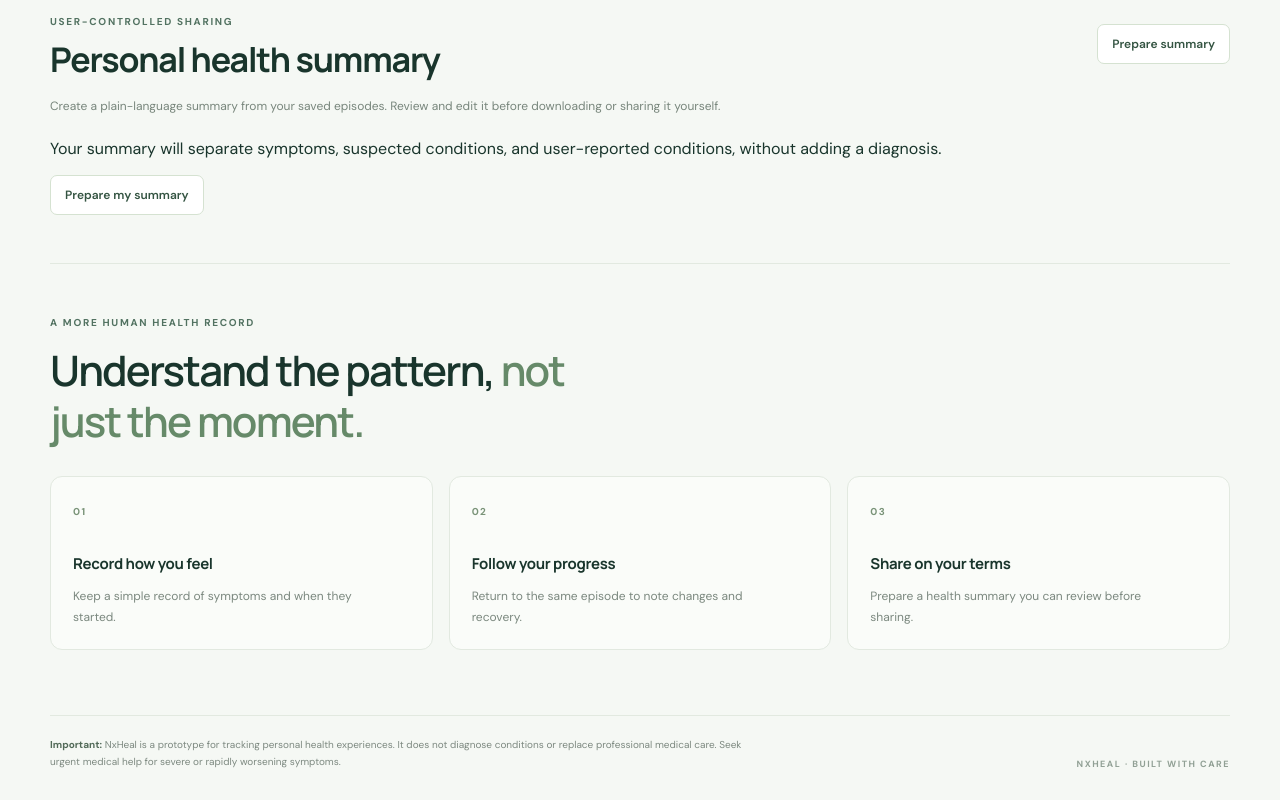
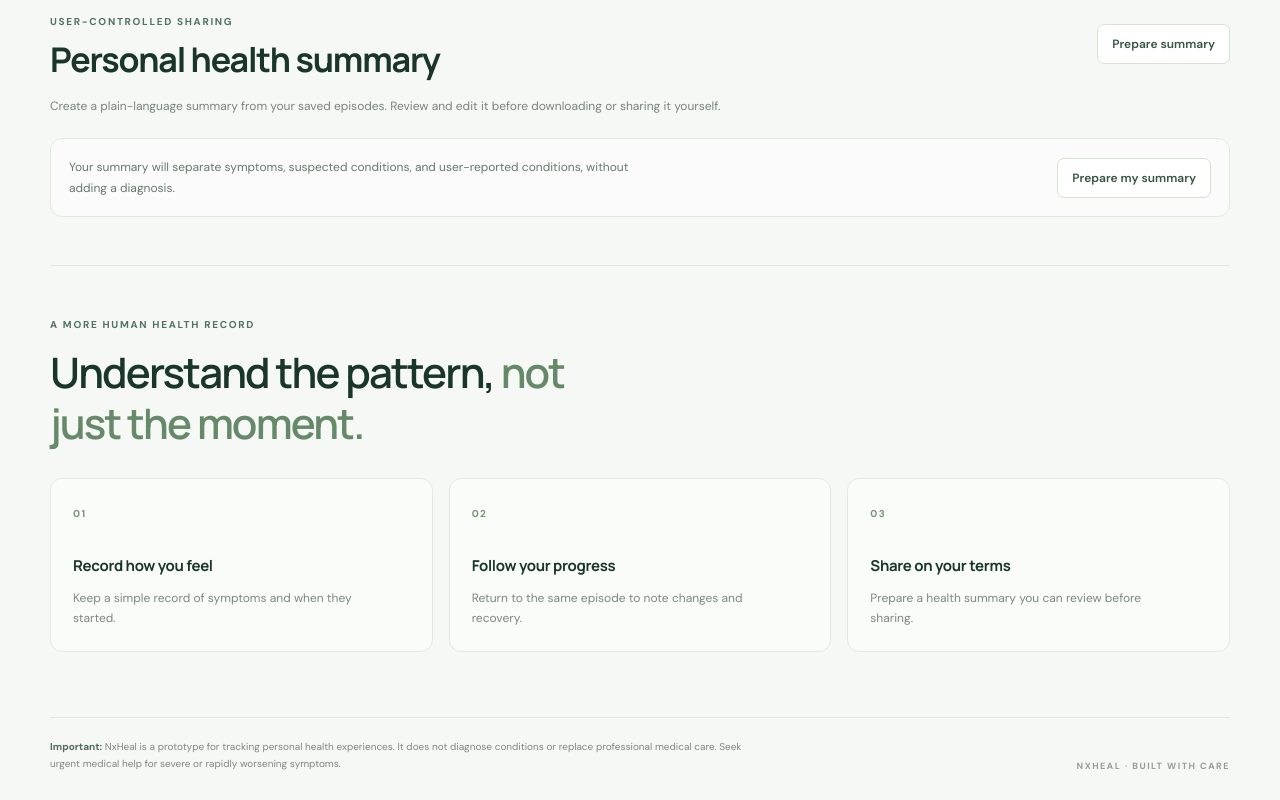
Before and after one commit to Holladworld/Nxheal, a React (Vite) app: page / in a window 1280 px wide. Shown: the part 1177-1977 px from the top of the page. Built offline with nearby package versions, Linux system fonts and the light colour scheme.

Commit message:
style: add health summary preview and print layout

```diff
--- a/src/styles.css
+++ b/src/styles.css
@@ -118,3 +118,21 @@ h1 em, .section-heading h2 em { color: #668a69; font-style: normal; }
 .safety-notice { padding: 14px 16px; border: 1px solid #e8b7a9; border-left: 4px solid #b84c3b; border-radius: 8px; background: #fff2ee; color: #71372f; font-size: 12px; line-height: 1.7; }
 .safety-notice strong { display: block; margin-bottom: 4px; color: #8e3025; font-size: 13px; }
 .custom-symptom-field { margin: 4px 0; }
+
+
+/* Personal health summary */
+.summary-section { scroll-margin-top: 20px; }
+.summary-editor { display: grid; gap: 14px; max-width: 800px; }
+.summary-editor textarea { min-height: 280px; font-family: 'DM Sans', sans-serif; line-height: 1.7; white-space: pre-wrap; }
+.summary-privacy-note, .summary-prompt p { color: #68796f; font-size: 12px; line-height: 1.7; }
+.summary-prompt { display: flex; align-items: center; justify-content: space-between; flex-wrap: wrap; gap: 16px; padding: 18px; border: 1px solid #e1e9df; border-radius: 12px; background: rgba(255,255,255,.55); }
+.summary-prompt p { max-width: 560px; margin: 0; }
+button:disabled { cursor: not-allowed; opacity: .55; }
+@media print {
+  body { background: #fff; }
+  .topbar, .hero, #report, #history, #how-it-works, .page-footer, .summary-section > .workspace-heading, .summary-section > .section-intro, .summary-privacy-note, .summary-editor .form-actions { display: none !important; }
+  .page-shell { width: 100%; margin: 0; }
+  .summary-section { display: block !important; padding: 0; border: 0; }
+  .summary-editor { max-width: none; }
+  .summary-editor textarea { min-height: 0; border: 0; padding: 0; resize: none; color: #111; }
+}
```
